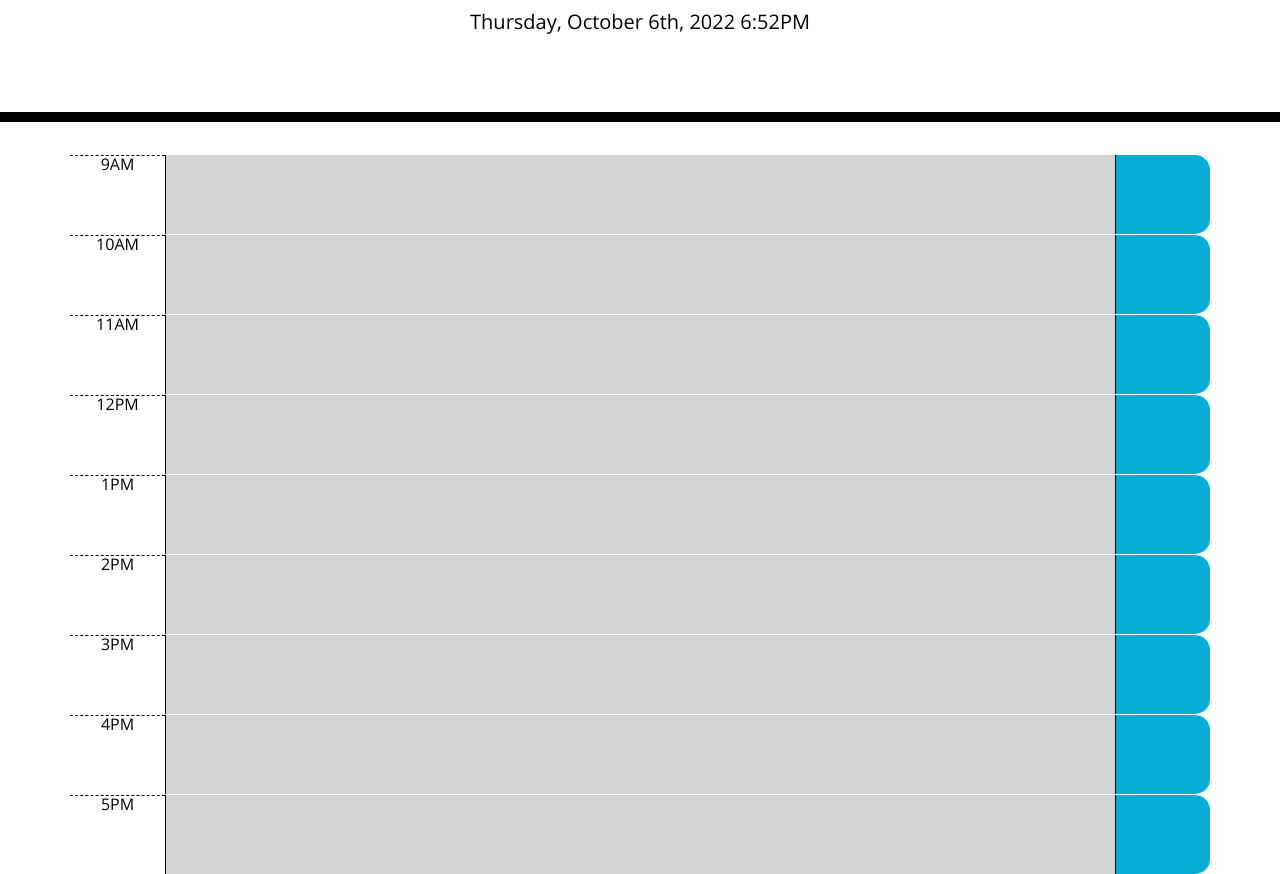
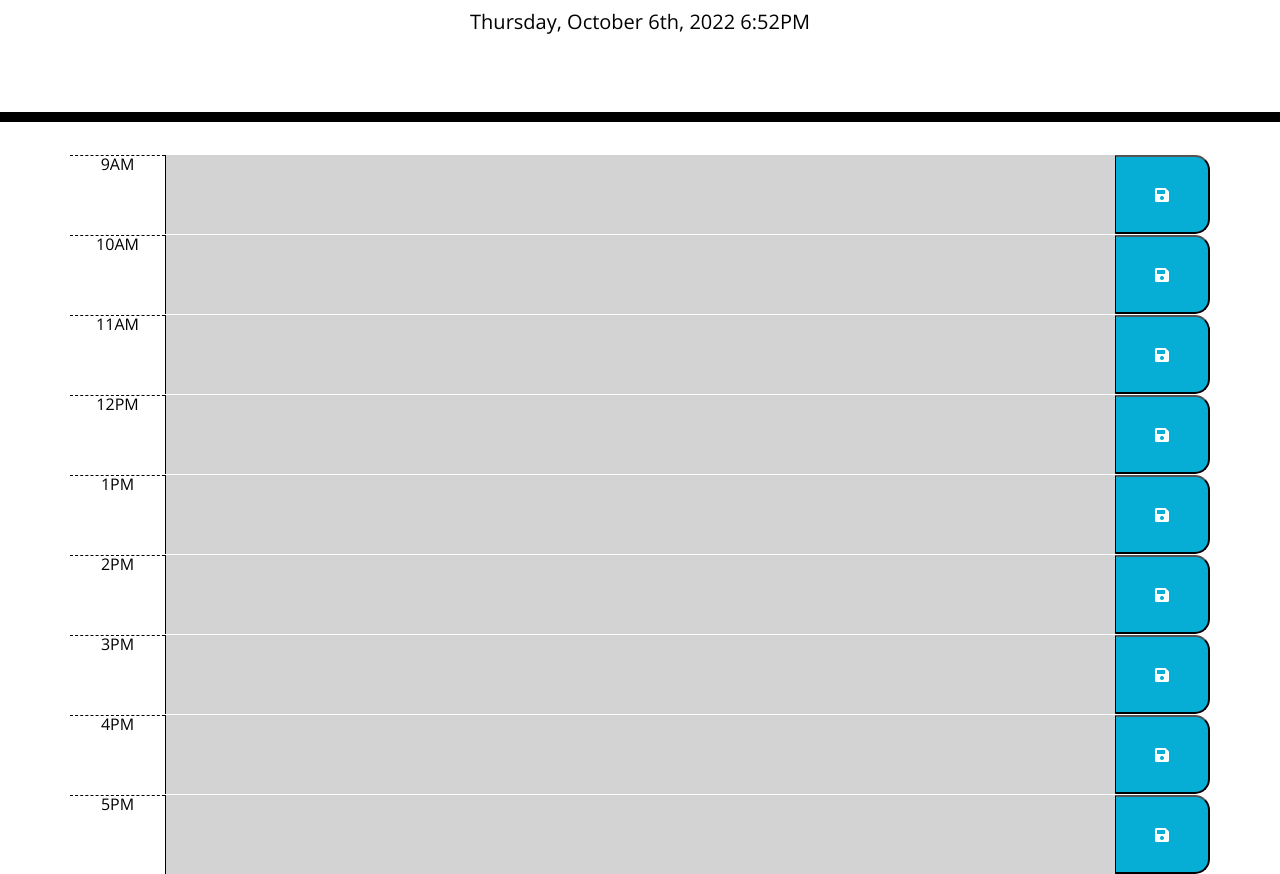
Before and after one commit to rachlally/work-day-scheduler, a plain HTML site: page index .html in a window 1280 px wide. Shown: the part 182-1056 px from the top of the page. Drawn offline with nearby package versions, Linux system fonts and the light colour scheme.

Commit message:
bootstrap button style

```diff
--- a/assets/script.js
+++ b/assets/script.js
@@ -47,13 +47,13 @@ console.log(Object.keys(hour));
 
     }*/
 
-    function renderEvents() {
+   /* function renderEvents() {
         var storedEvent = JSON.parse(localStorage.getItem("event"));
         if (storedEvent !== null) {
             document.getElementById("#9").val() = storedEvent.text;
             console.log(storedEvent);
         }
-    }
+    }*/
 
 //check current time to update event status
 function setStatus(){
--- a/index .html
+++ b/index .html
@@ -33,47 +33,47 @@
         <div class="row">
           <div class="hour col-1">9AM</div>
           <textarea class="description col-10" id="9"></textarea>
-          <div class="saveBtn col-1" id="btn9"></div>
+          <button class="saveBtn col-1" id="btn9"><i class="fa fa-save"></i></button>
         </div>
         <div class="row">
           <div class="hour col-1">10AM</div>
           <textarea class="description col-10" id="10"></textarea>
-          <div class="saveBtn col-1" id="btn10"></div>
+          <button class="saveBtn col-1" id="btn10"><i class="fa fa-save"></i></button>
         </div>
         <div class="row">
           <div class="hour col-1">11AM</div>
           <textarea class="description col-10" id="11"></textarea>
-          <div class="saveBtn col-1"  id="btn11"></div>
+          <button class="saveBtn col-1"  id="btn11"><i class="fa fa-save"></i></button>
         </div>
         <div class="row">
           <div class="hour col-1">12PM</div>
           <textarea class="description col-10"  id="12"></textarea>
-          <div class="saveBtn col-1" id="btn12" ></div>
+          <button class="saveBtn col-1" id="btn12"><i class="fa fa-save"></i></button>
         </div>
         <div class="row" >
           <div class="hour col-1">1PM</div>
           <textarea class="description col-10" id="13"></textarea>
-          <div class="saveBtn col-1" id="btn13"></div>
+          <button class="saveBtn col-1" id="btn13"><i class="fa fa-save"></i></button>
         </div>
         <div class="row" >
           <div class="hour col-1">2PM</div>
           <textarea class="description col-10" id="14"></textarea>
-          <div class="saveBtn col-1" id="btn14"></div>
+          <button class="saveBtn col-1" id="btn14"><i class="fa fa-save"></i></button>
         </div>
         <div class="row" >
           <div class="hour col-1">3PM</div>
           <textarea class="description col-10" id="15"></textarea>
-          <div class="saveBtn col-1" id="btn15"></div>
+          <button class="saveBtn col-1" id="btn15"><i class="fa fa-save"></i></button>
         </div>
         <div class="row" >
           <div class="hour col-1">4PM</div>
           <textarea class="description col-10" id="16"></textarea>
-          <div class="saveBtn col-1" id="btn16"></div>
+          <button class="saveBtn col-1" id="btn16"><i class="fa fa-save"></i></button>
         </div>
         <div class="row" >
           <div class="hour col-1">5PM</div>
           <textarea class="description col-10" id="17"></textarea>
-          <div class="saveBtn col-1" id="btn17"></div>
+          <button class="saveBtn col-1" id="btn17"><i class="fa fa-save"></i></button>
         </div>
     </div>
 
```
